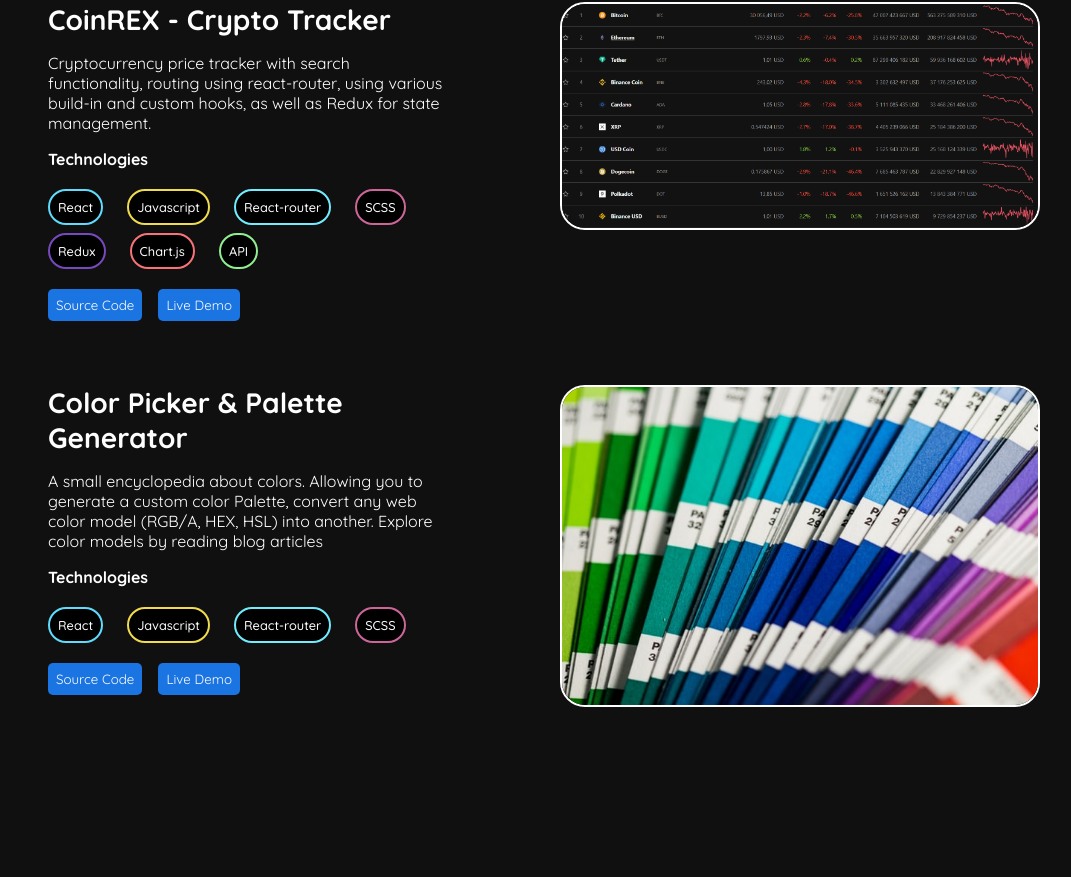
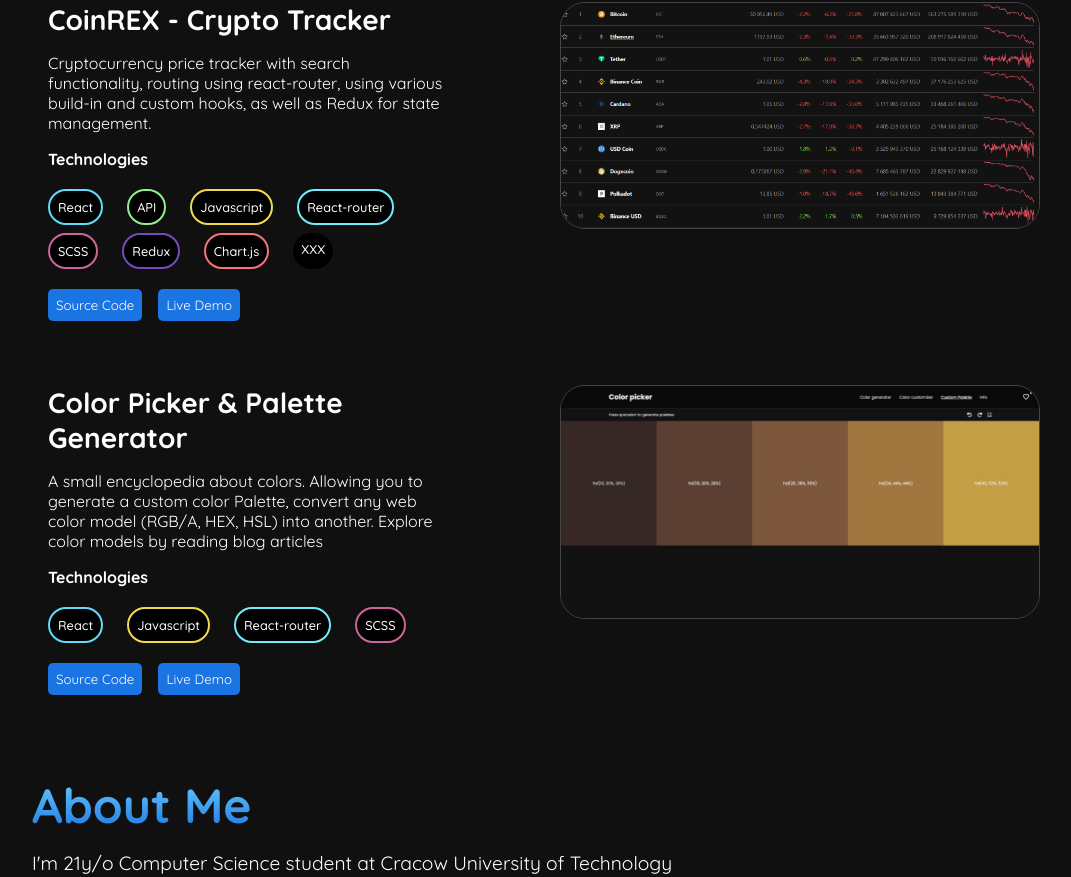
Before and after one commit to Kossin1337/Portfolio, a React (Create React App) app: page / in a window 1280 px wide. Shown: the part 723-1600 px from the top of the page, without its empty margins (96-1167 px from the left). Built offline with nearby package versions, Linux system fonts and the light colour scheme.

Commit message:
Files cleanup

```diff
--- a/src/App.js
+++ b/src/App.js
@@ -6,6 +6,7 @@
 import { Main } from "./components/MainSection/Main";
 import { Contact } from "./components/Contact/Contact";
 import { FeaturedWork } from "./components/FeaturedWork/FeaturedWork";
+import { AboutLanding } from "./components/About/AboutLanding";
 // import { Footer } from "./components/Footer/Footer";
 
 export default function App() {
@@ -16,6 +17,7 @@
         <Route exact path="/">
           <Main />
           <FeaturedWork />
+          <AboutLanding />
         </Route>
         <Route path="/contact">
           <Contact />
--- a/src/App.scss
+++ b/src/App.scss
@@ -1,6 +1,4 @@
-/* @import url("https://fonts.googleapis.com/css2?family=Poppins:wght@400;500;600;700&display=swap"); */
-/* @import url("https://fonts.googleapis.com/css2?family=Gluten:wght@300;400&display=swap"); */
-/* @import url("https://fonts.googleapis.com/css2?family=Ubuntu:wght@400;700&display=swap"); */
+// @import url("https://fonts.googleapis.com/css2?family=Gluten:wght@300;400&display=swap");
 @import url("https://fonts.googleapis.com/css2?family=Quicksand:wght@300;400;500;600;700&display=swap");
 
 :root {
--- /dev/null
+++ b/src/components/About/AboutLanding.js
@@ -0,0 +1,18 @@
+import React from "react";
+
+import "./AboutLanding.scss";
+
+export const AboutLanding = () => {
+  return (
+    <div className="about-landing-wrapper">
+      <div className="about">
+        <div className="about-header">
+          <h2 className="title">About Me</h2>
+        </div>
+        <p className="about-text">
+          I'm 21y/o Computer Science student at Cracow University of Technology
+        </p>
+      </div>
+    </div>
+  );
+};
--- /dev/null
+++ b/src/components/About/AboutLanding.scss
@@ -0,0 +1,34 @@
+.about-landing-wrapper {
+  width: 100vw;
+  display: flex;
+  justify-content: center;
+  align-items: center;
+
+  .about {
+    width: 80%;
+    display: flex;
+    flex-direction: column;
+
+    .about-header {
+      display: flex;
+      align-items: center;
+
+      .title {
+        margin: 0;
+        padding: 0;
+        font-size: 3rem;
+        background: -webkit-linear-gradient(
+          var(--light-special),
+          var(--dark-special)
+        );
+        -webkit-background-clip: text;
+        -webkit-text-fill-color: transparent;
+      }
+    }
+
+    p {
+      margin-top: 1rem;
+      font-size: 1.2rem;
+    }
+  }
+}
--- /dev/null
+++ b/src/components/About/AboutPage.js
@@ -0,0 +1,5 @@
+import React from "react";
+
+export const AboutPage = () => {
+  return <div></div>;
+};
--- a/src/components/FeaturedWork/Project.scss
+++ b/src/components/FeaturedWork/Project.scss
@@ -66,13 +66,13 @@
     .project-image {
       width: 100%;
       height: auto;
-      border: 2px solid #fefefe;
+      border: 1px solid #454545;
       border-radius: 25px;
-    }
 
-    .project-image:hover {
-      transform: zoom(1.2);
-      /* background-color: rgba(0, 0, 0, 0.25); */
+      :hover {
+        transform: zoom(1.2);
+        background-color: rgba(0, 0, 0, 0.25);
+      }
     }
   }
 }
--- a/src/components/FeaturedWork/featuredWorkData.js
+++ b/src/components/FeaturedWork/featuredWorkData.js
@@ -1,5 +1,5 @@
 import CoinREX from "./images/CoinREX.png";
-import ColorPalette from "./images/ColorPalette.jpg";
+import ColorPalette from "./images/ColorPicker.jpg";
 
 export const featuredWorkData = [
   {
@@ -9,12 +9,13 @@
       "Cryptocurrency price tracker with search functionality, routing using react-router, using various build-in and custom hooks, as well as Redux for state management. ",
     technologies: [
       "React",
+      "API",
       "Javascript",
       "React-router",
       "SCSS",
       "Redux",
       "Chart.js",
-      "API",
+      "XXX",
     ],
     liveDemo: "There goes a link to the project",
     github: "https://github.com/Kossin1337/API-Crypto-tracker",
```
Also changed, not shown: src/components/About/AboutPage.scss (added), src/components/FeaturedWork/images/ColorPicker.jpg (added).
